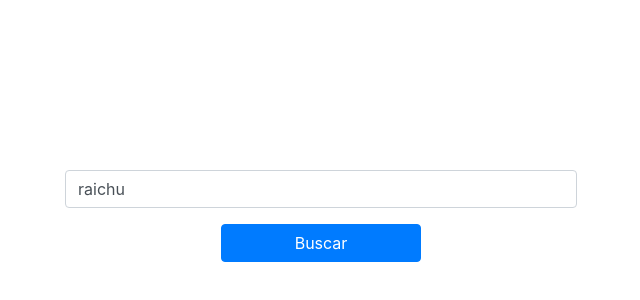
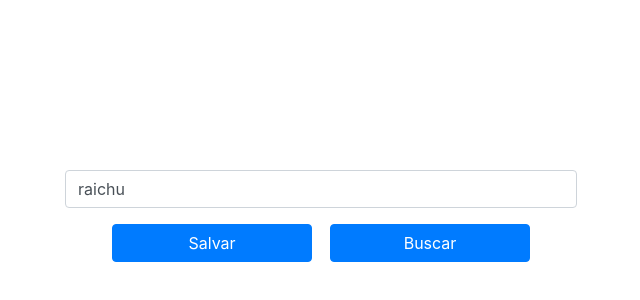
Before and after one commit to YuriSuheishi/AngularPokiAPI, an Angular app in the folder PokiAPI/: page / in a window 1280 px wide. Shown: the part 86-386 px from the top of the page, without its empty margins (319-959 px from the left). Built offline with nearby package versions, Linux system fonts and the light colour scheme.

Commit message:
com botao pra salvar valor da cixa de texto

```diff
--- a/PokiAPI/src/app/busca/busca.component.css
+++ b/PokiAPI/src/app/busca/busca.component.css
@@ -4,6 +4,11 @@
     align-content: center;
     margin-top: 20%;
     width: 100%;
+}
+
+.salva{
+    color: white;
+    width: 200px;
 }
 
 .busca{
--- a/PokiAPI/src/app/busca/busca.component.html
+++ b/PokiAPI/src/app/busca/busca.component.html
@@ -1,6 +1,7 @@
 <div class="centro">
 <div class="form-group">
-    <input type="text" class="form-control campo" (onchange)="valor()" value="raichu" id="InputBusca">
+    <input type="text" class="form-control campo" value="raichu" id="InputBusca">
 </div>
+    <a (onclick)="buscar()" class="btn btn-primary salva">Salvar</a> &nbsp;&nbsp;
     <a [routerLink]="['/result/', chave ]"  class="btn btn-primary busca">Buscar</a>
 </div>
--- a/PokiAPI/src/app/busca/busca.component.ts
+++ b/PokiAPI/src/app/busca/busca.component.ts
@@ -6,7 +6,7 @@ import { Component, OnInit } from '@angular/core';
   styleUrls: ['./busca.component.css']
 })
 export class BuscaComponent implements OnInit {
-  chave;
+  chave = " ";
 
   constructor() { }
 
@@ -16,5 +16,11 @@ export class BuscaComponent implements OnInit {
 
   valor(){
     this.chave = (<HTMLInputElement>document.getElementById('InputBusca')).value;
+    console.log(this.chave);
+  }
+
+  buscar(){
+    console.log((<HTMLInputElement>document.getElementById('InputBusca')).value);
+    this.valor();
   }
 }
```
